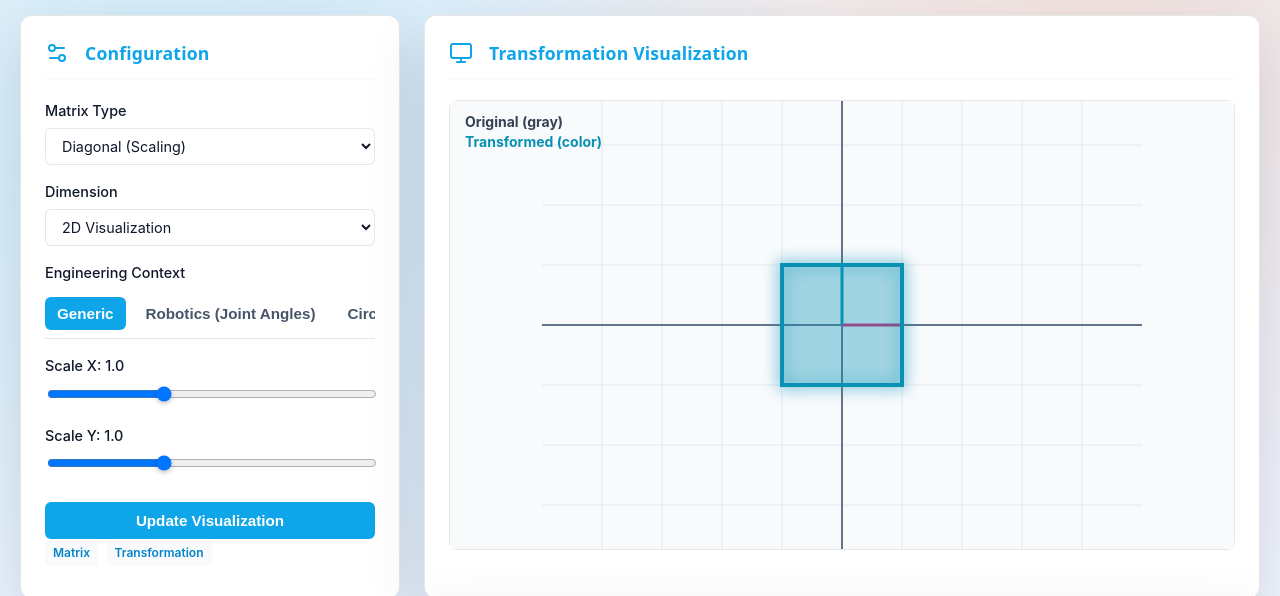
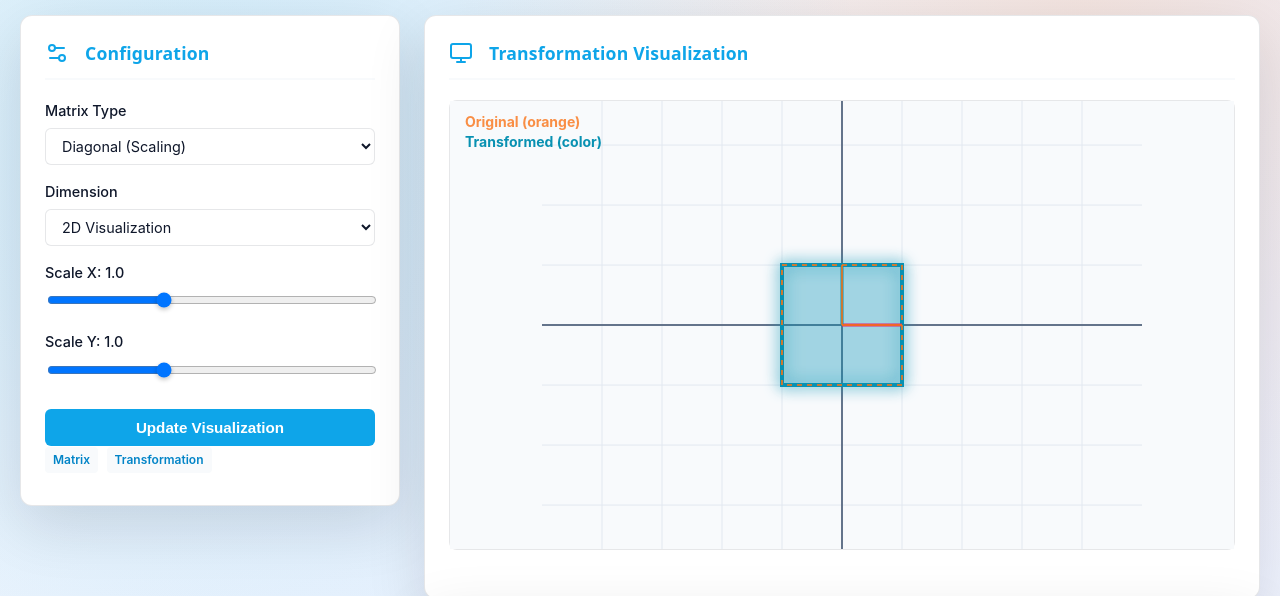
Before and after one commit to JGITSol/math_projects, a plain HTML site: page project2/index.html in a window 1280 px wide. Shown: the part 238-834 px from the top of the page. Drawn offline with nearby package versions, Linux system fonts and the light colour scheme.

Commit message:
feat: Refactor Engineering Context tab structure; enhance layout and visibility of transformed basis

```diff
--- a/project2/index.html
+++ b/project2/index.html
@@ -312,20 +312,6 @@
                     </select>
                 </div>
 
-                <!-- Engineering Context -->
-                <div class="form-group">
-                    <label data-i18n="context">Engineering Context</label>
-                    <div class="tab-container" id="contextTabs">
-                        <div class="tab-header">
-                            <button class="tab-btn active" data-value="generic" data-i18n="c_generic">Generic</button>
-                            <button class="tab-btn" data-value="robotics" data-i18n="c_robotics">Robotics</button>
-                            <button class="tab-btn" data-value="circuit" data-i18n="c_circuit">Circuits</button>
-                            <button class="tab-btn" data-value="mechanical" data-i18n="c_mech">Mechanical</button>
-                            <button class="tab-btn" data-value="graphics" data-i18n="c_graph">Graphics</button>
-                        </div>
-                    </div>
-                </div>
-
                 <!-- Matrix Entry Parameters -->
                 <div class="form-group">
                     <label><span data-i18n="scaleX">Scale X</span>: <span id="valScaleX">1.0</span></label>
@@ -410,6 +396,13 @@
                     <div class="card-header"><i data-lucide="zap" style="margin-right: 8px;"></i> <span
                             data-i18n="engApps">Engineering
                             Applications</span></div>
+                    <div id="contextTabs" class="tab-header" style="margin-bottom: 16px;">
+                        <button class="tab-btn active" data-value="generic" data-i18n="c_generic">Generic</button>
+                        <button class="tab-btn" data-value="robotics" data-i18n="c_robotics">Robotics</button>
+                        <button class="tab-btn" data-value="circuit" data-i18n="c_circuit">Circuits</button>
+                        <button class="tab-btn" data-value="mechanical" data-i18n="c_mech">Mechanical</button>
+                        <button class="tab-btn" data-value="graphics" data-i18n="c_graph">Graphics</button>
+                    </div>
                     <div id="engineeringApp" class="engineering-box"></div>
                 </div>
             </div>
@@ -758,7 +751,7 @@
                     bg: isDark ? '#0f172a' : '#f8fafc',
                     grid: isDark ? '#1e293b' : '#e2e8f0',
                     axis: isDark ? '#94a3b8' : '#64748b',
-                    origBasis: isDark ? 'rgba(148, 163, 184, 0.3)' : 'rgba(100, 116, 139, 0.3)', // Grayish
+                    origBasis: isDark ? 'rgba(249, 115, 22, 0.8)' : 'rgba(249, 115, 22, 0.8)', // Orange (Accent)
                     transBasis1: isDark ? '#f472b6' : '#db2777', // Pink/Magenta for contrast
                     transBasis2: isDark ? '#22d3ee' : '#0891b2', // Cyan for contrast
                     transGrid: isDark ? 'rgba(34, 211, 238, 0.15)' : 'rgba(8, 145, 178, 0.1)',
@@ -881,49 +874,6 @@
 
                 const M = app.getMatrix();
 
-                // Draw original basis (light)
-                app.ctx.strokeStyle = colors.origBasis;
-                app.ctx.lineWidth = 2;
-                app.ctx.beginPath();
-                app.ctx.moveTo(centerX, centerY);
-                app.ctx.lineTo(centerX + scale, centerY);
-                app.ctx.stroke();
-                app.ctx.beginPath();
-                app.ctx.moveTo(centerX, centerY);
-                app.ctx.lineTo(centerX, centerY - scale);
-                app.ctx.stroke();
-
-                // Draw Original Unit Square (Dashed)
-                app.ctx.strokeStyle = colors.origBasis;
-                app.ctx.setLineDash([5, 5]);
-                app.ctx.lineWidth = 1;
-                app.ctx.beginPath();
-                const origCorners = [[1, 1], [1, -1], [-1, -1], [-1, 1]];
-                app.ctx.moveTo(centerX + origCorners[0][0] * scale, centerY - origCorners[0][1] * scale);
-                for (let i = 1; i < origCorners.length; i++) {
-                    app.ctx.lineTo(centerX + origCorners[i][0] * scale, centerY - origCorners[i][1] * scale);
-                }
-                app.ctx.closePath();
-                app.ctx.stroke();
-                app.ctx.setLineDash([]);
-
-                // Draw transformed basis (bright)
-                const e1 = app.matVecMul(M, [1, 0]);
-                const e2 = app.matVecMul(M, [0, 1]);
-
-                app.ctx.strokeStyle = colors.transBasis1;
-                app.ctx.lineWidth = 3;
-                app.ctx.beginPath();
-                app.ctx.moveTo(centerX, centerY);
-                app.ctx.lineTo(centerX + e1[0] * scale, centerY - e1[1] * scale);
-                app.ctx.stroke();
-
-                app.ctx.strokeStyle = colors.transBasis2;
-                app.ctx.beginPath();
-                app.ctx.moveTo(centerX, centerY);
-                app.ctx.lineTo(centerX + e2[0] * scale, centerY - e2[1] * scale);
-                app.ctx.stroke();
-
                 // Draw transformed grid/square
                 // HIGH VISIBILITY MODE for Attention Deficient Audience
                 app.ctx.fillStyle = isDark ? 'rgba(34, 211, 238, 0.3)' : 'rgba(8, 145, 178, 0.2)'; // More opaque fill
@@ -953,13 +903,56 @@
                 // Reset Shadow
                 app.ctx.shadowBlur = 0;
 
+                // Draw transformed basis (bright)
+                const e1 = app.matVecMul(M, [1, 0]);
+                const e2 = app.matVecMul(M, [0, 1]);
+
+                app.ctx.strokeStyle = colors.transBasis1;
+                app.ctx.lineWidth = 3;
+                app.ctx.beginPath();
+                app.ctx.moveTo(centerX, centerY);
+                app.ctx.lineTo(centerX + e1[0] * scale, centerY - e1[1] * scale);
+                app.ctx.stroke();
+
+                app.ctx.strokeStyle = colors.transBasis2;
+                app.ctx.beginPath();
+                app.ctx.moveTo(centerX, centerY);
+                app.ctx.lineTo(centerX + e2[0] * scale, centerY - e2[1] * scale);
+                app.ctx.stroke();
+
+                // Draw original basis (Orange - On Top)
+                app.ctx.strokeStyle = colors.origBasis;
+                app.ctx.lineWidth = 2;
+                app.ctx.beginPath();
+                app.ctx.moveTo(centerX, centerY);
+                app.ctx.lineTo(centerX + scale, centerY);
+                app.ctx.stroke();
+                app.ctx.beginPath();
+                app.ctx.moveTo(centerX, centerY);
+                app.ctx.lineTo(centerX, centerY - scale);
+                app.ctx.stroke();
+
+                // Draw Original Unit Square (Dashed - Orange - On Top)
+                app.ctx.strokeStyle = colors.origBasis;
+                app.ctx.setLineDash([5, 5]);
+                app.ctx.lineWidth = 2; // Slightly thicker for visibility
+                app.ctx.beginPath();
+                const origCorners = [[1, 1], [1, -1], [-1, -1], [-1, 1]];
+                app.ctx.moveTo(centerX + origCorners[0][0] * scale, centerY - origCorners[0][1] * scale);
+                for (let i = 1; i < origCorners.length; i++) {
+                    app.ctx.lineTo(centerX + origCorners[i][0] * scale, centerY - origCorners[i][1] * scale);
+                }
+                app.ctx.closePath();
+                app.ctx.stroke();
+                app.ctx.setLineDash([]);
+
                 // Labels (2D only)
                 app.ctx.textAlign = 'left';
                 app.ctx.textBaseline = 'top';
                 app.ctx.font = 'bold 14px Inter';
 
-                app.ctx.fillStyle = colors.text;
-                app.ctx.fillText('Original (gray)', 15, 15);
+                app.ctx.fillStyle = colors.origBasis;
+                app.ctx.fillText('Original (orange)', 15, 15);
 
                 app.ctx.fillStyle = colors.textHighlight;
                 app.ctx.fillText('Transformed (color)', 15, 35);
```
